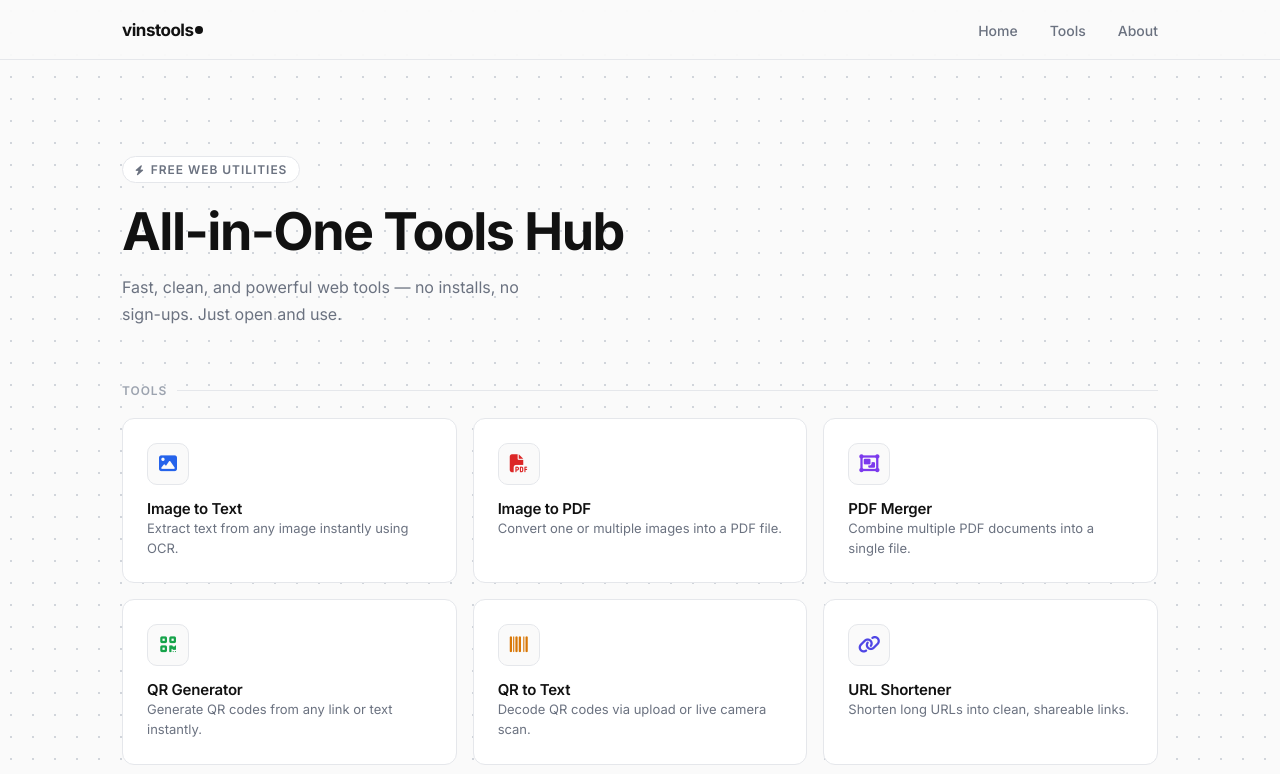
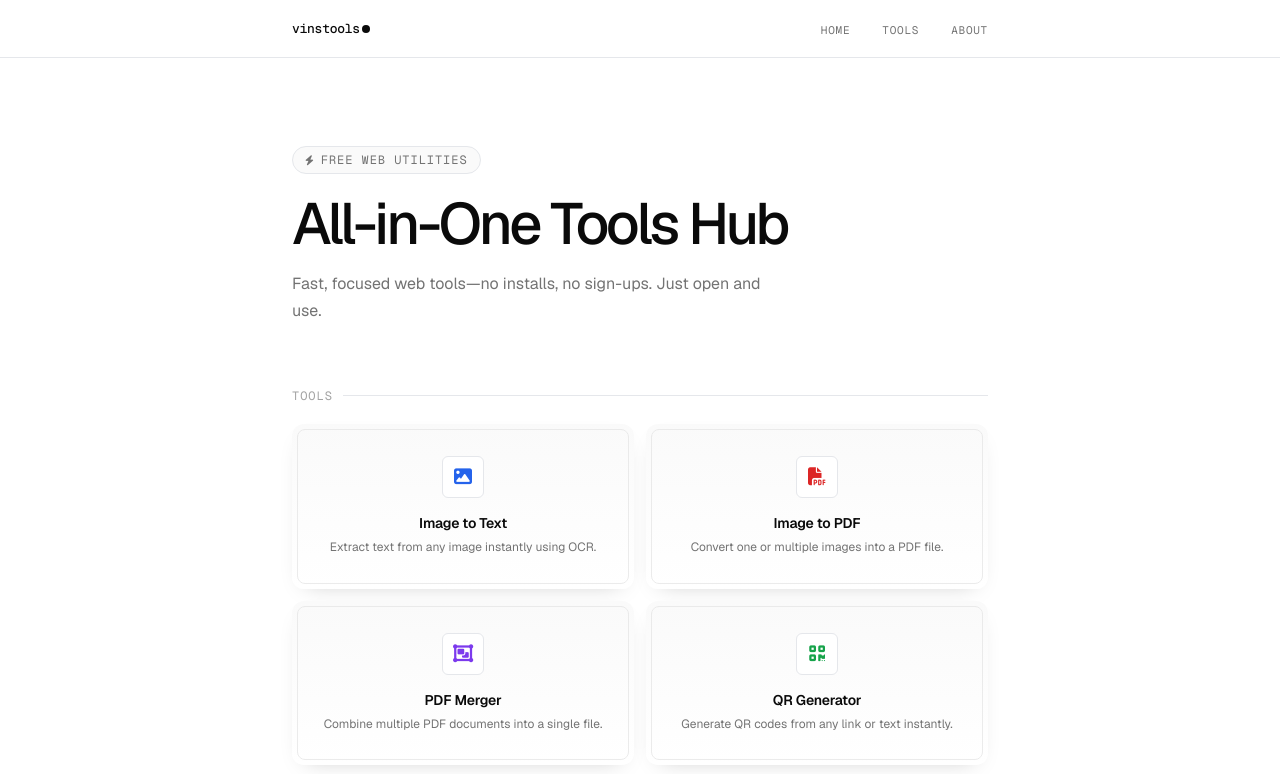
Before and after one commit to vinsmark/vinstools, a plain HTML site: page index.html in a window 1280 px wide. Shown: the top 774 px of the page. Drawn offline with nearby package versions, Linux system fonts and the light colour scheme.

Commit message:
Revise styles and add reveal animations
Updated font styles, colors, and layout for improved design. Added reveal animations for elements.

```diff
--- a/index.html
+++ b/index.html
@@ -7,7 +7,7 @@
     <title>vinstools</title>
     <link rel="preconnect" href="https://fonts.googleapis.com">
     <link rel="preconnect" href="https://fonts.gstatic.com" crossorigin>
-    <link href="https://fonts.googleapis.com/css2?family=Inter:wght@400;500;600;700&display=swap" rel="stylesheet">
+    <link href="https://fonts.googleapis.com/css2?family=Geist:wght@400;500;600&family=Geist+Mono:wght@400;500&display=swap" rel="stylesheet">
     <link rel="stylesheet" href="https://cdnjs.cloudflare.com/ajax/libs/font-awesome/6.5.0/css/all.min.css">
     <style>
         *,
@@ -19,16 +19,18 @@
         }
 
         :root {
-            --bg: #fafafa;
-            --dot-color: #d1d5db;
+            --bg: #ffffff;
+            --surface: #fafafa;
             --border: #e5e7eb;
-            --text: #111111;
-            --text-muted: #6b7280;
-            --text-light: #9ca3af;
-            --accent: #111111;
+            --text: #0a0a0a;
+            --text-muted: #737373;
+            --text-light: #a3a3a3;
+            --accent: #0a0a0a;
             --card-bg: #ffffff;
-            --radius: 12px;
-            --nav-h: 60px;
+            --radius: 10px;
+            --nav-h: 58px;
+            --content: 760px;
+            --ease: cubic-bezier(.22, 1, .36, 1);
         }
 
         html {
@@ -36,12 +38,11 @@
         }
 
         body {
-            font-family: 'Inter', sans-serif;
+            font-family: 'Geist', system-ui, sans-serif;
             background-color: var(--bg);
-            background-image: radial-gradient(circle, var(--dot-color) 1.2px, transparent 1.2px);
-            background-size: 22px 22px;
             color: var(--text);
             min-height: 100vh;
+            -webkit-font-smoothing: antialiased;
         }
 
         nav {
@@ -49,14 +50,14 @@
             top: 0;
             z-index: 50;
             height: var(--nav-h);
-            background: rgba(250, 250, 250, 0.88);
+            background: rgba(255, 255, 255, 0.86);
             backdrop-filter: blur(12px);
             -webkit-backdrop-filter: blur(12px);
             border-bottom: 1px solid var(--border);
         }
 
         .nav-inner {
-            max-width: 1100px;
+            max-width: var(--content);
             margin: 0 auto;
             padding: 0 clamp(16px, 4vw, 32px);
             height: 100%;
@@ -67,9 +68,10 @@
         }
 
         .logo {
-            font-size: 17px;
-            font-weight: 700;
-            letter-spacing: -0.5px;
+            font-family: 'Geist Mono', monospace;
+            font-size: 13px;
+            font-weight: 500;
+            letter-spacing: -0.02em;
             color: var(--text);
             text-decoration: none;
         }
@@ -93,8 +95,11 @@
         }
 
         .nav-links a {
-            font-size: 14px;
-            font-weight: 500;
+            font-family: 'Geist Mono', monospace;
+            font-size: 11px;
+            font-weight: 400;
+            letter-spacing: .07em;
+            text-transform: uppercase;
             color: var(--text-muted);
             text-decoration: none;
             transition: color 0.15s;
@@ -118,10 +123,18 @@
         .mobile-menu {
             display: none;
             flex-direction: column;
-            background: var(--bg);
+            position: fixed;
+            z-index: 49;
+            top: var(--nav-h);
+            left: 0;
+            right: 0;
+            background: rgba(255, 255, 255, .96);
+            backdrop-filter: blur(12px);
+            -webkit-backdrop-filter: blur(12px);
             border-bottom: 1px solid var(--border);
             padding: 12px clamp(16px, 4vw, 32px) 16px;
             gap: 4px;
+            box-shadow: 0 16px 32px -28px rgba(0, 0, 0, .35);
         }
 
         .mobile-menu.open {
@@ -142,9 +155,9 @@
         }
 
         .hero {
-            max-width: 1100px;
+            max-width: var(--content);
             margin: 0 auto;
-            padding: clamp(48px, 10vw, 96px) clamp(16px, 4vw, 32px) clamp(32px, 6vw, 56px);
+            padding: clamp(56px, 10vw, 88px) clamp(20px, 5vw, 32px) clamp(44px, 7vw, 64px);
         }
 
         .hero-badge {
@@ -152,12 +165,13 @@
             align-items: center;
             gap: 6px;
             font-size: 12px;
-            font-weight: 600;
+            font-family: 'Geist Mono', monospace;
+            font-weight: 400;
             color: var(--text-muted);
             letter-spacing: 0.08em;
             text-transform: uppercase;
             border: 1px solid var(--border);
-            background: var(--card-bg);
+            background: var(--surface);
             border-radius: 100px;
             padding: 5px 12px;
             margin-bottom: 20px;
@@ -168,24 +182,24 @@
         }
 
         .hero h1 {
-            font-size: clamp(28px, 6vw, 52px);
-            font-weight: 700;
-            letter-spacing: -1.5px;
-            line-height: 1.1;
+            font-size: clamp(36px, 7vw, 58px);
+            font-weight: 500;
+            letter-spacing: -0.055em;
+            line-height: 1.02;
             color: var(--text);
-            max-width: 560px;
+            max-width: 620px;
         }
 
         .hero p {
-            margin-top: 14px;
+            margin-top: 18px;
             font-size: clamp(14px, 2.5vw, 16px);
             color: var(--text-muted);
-            max-width: 420px;
+            max-width: 470px;
             line-height: 1.65;
         }
 
         .section-label {
-            max-width: 1100px;
+            max-width: var(--content);
             margin: 0 auto;
             padding: 0 clamp(16px, 4vw, 32px);
             display: flex;
@@ -196,7 +210,8 @@
 
         .section-label span {
             font-size: 12px;
-            font-weight: 600;
+            font-family: 'Geist Mono', monospace;
+            font-weight: 400;
             letter-spacing: 0.08em;
             text-transform: uppercase;
             color: var(--text-light);
@@ -210,47 +225,59 @@
         }
 
         .tools-grid {
-            max-width: 1100px;
+            max-width: var(--content);
             margin: 0 auto;
             padding: 0 clamp(16px, 4vw, 32px) clamp(48px, 10vw, 80px);
             display: grid;
-            grid-template-columns: repeat(auto-fill, minmax(min(100%, 300px), 1fr));
-            gap: 16px;
+            grid-template-columns: repeat(2, minmax(0, 1fr));
+            gap: 12px;
         }
 
         .tool-card {
-            background: var(--card-bg);
-            border: 1px solid var(--border);
-            border-radius: var(--radius);
-            padding: clamp(18px, 4vw, 24px);
+            background: linear-gradient(180deg, var(--surface), var(--card-bg));
+            border: 0;
+            border-radius: 12px;
+            padding: clamp(24px, 5vw, 32px) clamp(18px, 4vw, 24px);
             text-decoration: none;
             color: inherit;
             display: flex;
             flex-direction: column;
-            gap: 14px;
-            transition: box-shadow 0.2s, transform 0.2s, border-color 0.2s;
+            align-items: center;
+            text-align: center;
+            gap: 16px;
+            transition: box-shadow .35s var(--ease), transform .35s var(--ease), border-color .2s, background-color .2s;
             position: relative;
             overflow: hidden;
+            box-shadow: 0 8px 22px -14px rgba(10, 10, 10, .25);
+        }
+
+        .tool-card::before {
+            content: '';
+            position: absolute;
+            inset: 5px;
+            pointer-events: none;
+            border: 1px solid rgba(229, 229, 229, .75);
+            border-radius: 8px;
         }
 
         .tool-card:hover {
-            box-shadow: 0 8px 32px rgba(0, 0, 0, 0.08);
-            transform: translateY(-3px);
-            border-color: #c9cdd4;
+            box-shadow: 0 18px 36px -20px rgba(10, 10, 10, .4);
+            transform: translateY(-2px);
         }
 
         .tool-card-top {
             display: flex;
-            align-items: flex-start;
-            justify-content: space-between;
+            align-items: center;
+            justify-content: center;
+            width: 100%;
         }
 
         .tool-icon {
             width: 42px;
             height: 42px;
-            border-radius: 10px;
+            border-radius: 6px;
             border: 1px solid var(--border);
-            background: var(--bg);
+            background: var(--card-bg);
             display: flex;
             align-items: center;
             justify-content: center;
@@ -259,36 +286,40 @@
         }
 
         .tool-arrow {
-            font-size: 14px;
-            color: var(--text-light);
-            transition: color 0.15s, transform 0.15s;
+            position: absolute;
+            top: 18px;
+            right: 18px;
+            font-size: 11px;
+            color: #d4d4d4;
+            transition: color .25s, transform .35s var(--ease);
         }
 
         .tool-card:hover .tool-arrow {
             color: var(--text);
-            transform: translate(2px, -2px);
+            transform: translate(3px, -3px);
         }
 
         .tool-card h2 {
-            font-size: 15px;
+            font-size: 14px;
             font-weight: 600;
             letter-spacing: -0.2px;
             color: var(--text);
         }
 
         .tool-card p {
-            font-size: 13px;
+            margin-top: 6px;
+            font-size: 12px;
             color: var(--text-muted);
             line-height: 1.55;
         }
 
         footer {
             border-top: 1px solid var(--border);
-            background: rgba(250, 250, 250, 0.9);
+            background: var(--bg);
         }
 
         .footer-inner {
-            max-width: 1100px;
+            max-width: var(--content);
             margin: 0 auto;
             padding: clamp(20px, 4vw, 28px) clamp(16px, 4vw, 32px);
             display: flex;
@@ -313,7 +344,22 @@
             vertical-align: middle;
         }
 
-        /* ── Responsive ── */
+        .reveal {
+            opacity: 0;
+            transform: translateY(14px);
+            transition: opacity .65s var(--ease), transform .65s var(--ease);
+        }
+
+        .reveal.is-visible {
+            opacity: 1;
+            transform: translateY(0);
+        }
+
+        .tool-card.reveal:nth-child(2n) {
+            transition-delay: 70ms;
+        }
+
+        /* Responsive */
         @media (max-width: 640px) {
             .nav-links {
                 display: none;
@@ -322,6 +368,23 @@
             .menu-btn {
                 display: block;
             }
+
+            .tools-grid {
+                grid-template-columns: 1fr;
+            }
+        }
+
+        @media (min-width: 641px) {
+            .mobile-menu,
+            .mobile-menu.open {
+                display: none;
+            }
+        }
+
+        @media (prefers-reduced-motion: reduce) {
+            html { scroll-behavior: auto; }
+            *, *::before, *::after { transition-duration: .01ms !important; animation-duration: .01ms !important; }
+            .reveal { opacity: 1; transform: none; }
         }
     </style>
 </head>
@@ -331,7 +394,7 @@
     <nav>
         <div class="nav-inner">
             <a href="#" class="logo">vinstools<span></span></a>
-            <button class="menu-btn" id="menu-btn" aria-label="Toggle menu">
+            <button class="menu-btn" id="menu-btn" aria-label="Toggle menu" aria-expanded="false" aria-controls="mobile-menu">
                 <i class="fas fa-bars" id="menu-icon"></i>
             </button>
             <ul class="nav-links">
@@ -351,7 +414,7 @@
     <div class="hero">
         <div class="hero-badge"><i class="fas fa-bolt"></i> Free web utilities</div>
         <h1>All-in-One Tools Hub</h1>
-        <p>Fast, clean, and powerful web tools — no installs, no sign-ups. Just open and use.</p>
+        <p>Fast, focused web tools—no installs, no sign-ups. Just open and use.</p>
     </div>
 
     <div class="section-label">
@@ -472,8 +535,30 @@
 
         menuBtn.addEventListener('click', () => {
             const open = mobileMenu.classList.toggle('open');
+            menuBtn.setAttribute('aria-expanded', open);
             menuIcon.className = open ? 'fas fa-xmark' : 'fas fa-bars';
         });
+
+        mobileMenu.querySelectorAll('a').forEach(link => {
+            link.addEventListener('click', () => {
+                mobileMenu.classList.remove('open');
+                menuBtn.setAttribute('aria-expanded', 'false');
+                menuIcon.className = 'fas fa-bars';
+            });
+        });
+
+        const revealItems = document.querySelectorAll('.hero > *, .section-label, .tool-card, footer');
+        revealItems.forEach(item => item.classList.add('reveal'));
+
+        const observer = new IntersectionObserver((entries) => {
+            entries.forEach(entry => {
+                if (!entry.isIntersecting) return;
+                entry.target.classList.add('is-visible');
+                observer.unobserve(entry.target);
+            });
+        }, { threshold: 0.12 });
+
+        revealItems.forEach(item => observer.observe(item));
     </script>
 </body>
 
```
